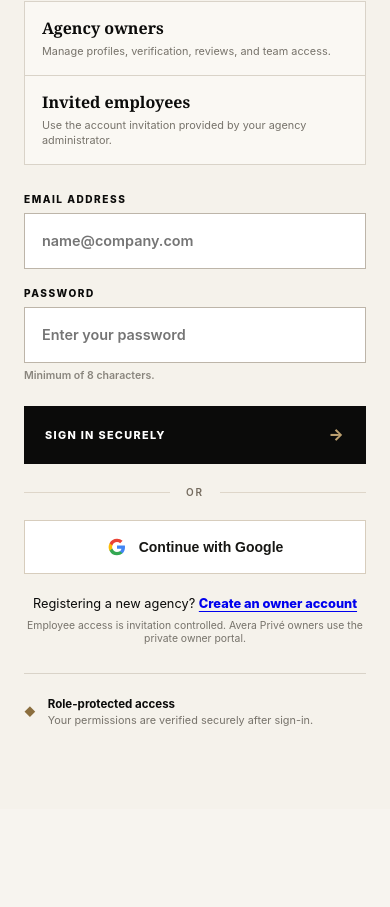
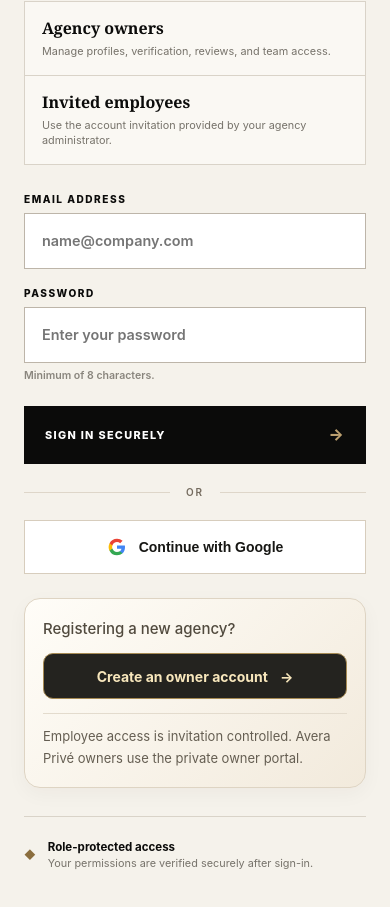
Before and after one commit to winluv0909/averaprive, a Next.js app: page /agency/login in a window 390 px wide. Shown: the part 966-1873 px from the top of the page. Before the commit the page ends 1775 px from the top, so only its background shows below. Built offline with nearby package versions, Linux system fonts and the light colour scheme; no server answers.

Commit message:
Improve registration and login account cards

```diff
--- a/app/login/login.css
+++ b/app/login/login.css
@@ -1250,7 +1250,7 @@
 }
 
 /* Agency workspace entry beneath platform sign-in. */
-.owner-access-page .access-switch {
+.access-page .access-switch {
   margin-top: 24px;
   padding: 20px;
   text-align: left;
@@ -1259,7 +1259,7 @@
   background: linear-gradient(135deg, #fffdf8, #f2eadc);
   box-shadow: 0 6px 20px rgba(46, 36, 20, .04);
 }
-.owner-access-page .access-switch p {
+.access-page .access-switch p {
   display: flex;
   align-items: center;
   justify-content: space-between;
@@ -1270,7 +1270,7 @@
   font-weight: 500;
   line-height: 1.6;
 }
-.owner-access-page .access-switch a {
+.access-page .access-switch a {
   display: inline-flex;
   align-items: center;
   justify-content: center;
@@ -1287,17 +1287,28 @@
   text-decoration: none;
   transition: background .18s ease, border-color .18s ease;
 }
-.owner-access-page .access-switch a::after { content: '\2192'; }
-.owner-access-page .access-switch a:hover {
+.access-page .access-switch a::after { content: '\2192'; }
+.access-page .access-switch a:hover {
   background: #3a3326;
   border-color: #c3a566;
 }
-.owner-access-page .access-switch a:focus-visible {
+.access-page .access-switch a:focus-visible {
   outline: 3px solid #8e6d30;
   outline-offset: 4px;
 }
 @media (max-width: 540px) {
-  .owner-access-page .access-switch { padding: 18px; }
-  .owner-access-page .access-switch p { flex-direction: column; align-items: stretch; gap: 12px; }
-  .owner-access-page .access-switch a { width: 100%; box-sizing: border-box; }
+  .access-page .access-switch { padding: 18px; }
+  .access-page .access-switch p { flex-direction: column; align-items: stretch; gap: 12px; }
+  .access-page .access-switch a { width: 100%; box-sizing: border-box; }
 }
+
+.access-page .access-switch > small {
+  margin-top: 14px;
+  padding-top: 12px;
+  border-top: 1px solid #e3dbcd;
+  color: #655e52;
+  font-size: 13px;
+  line-height: 1.65;
+  text-align: left;
+  overflow-wrap: break-word;
+}
```
